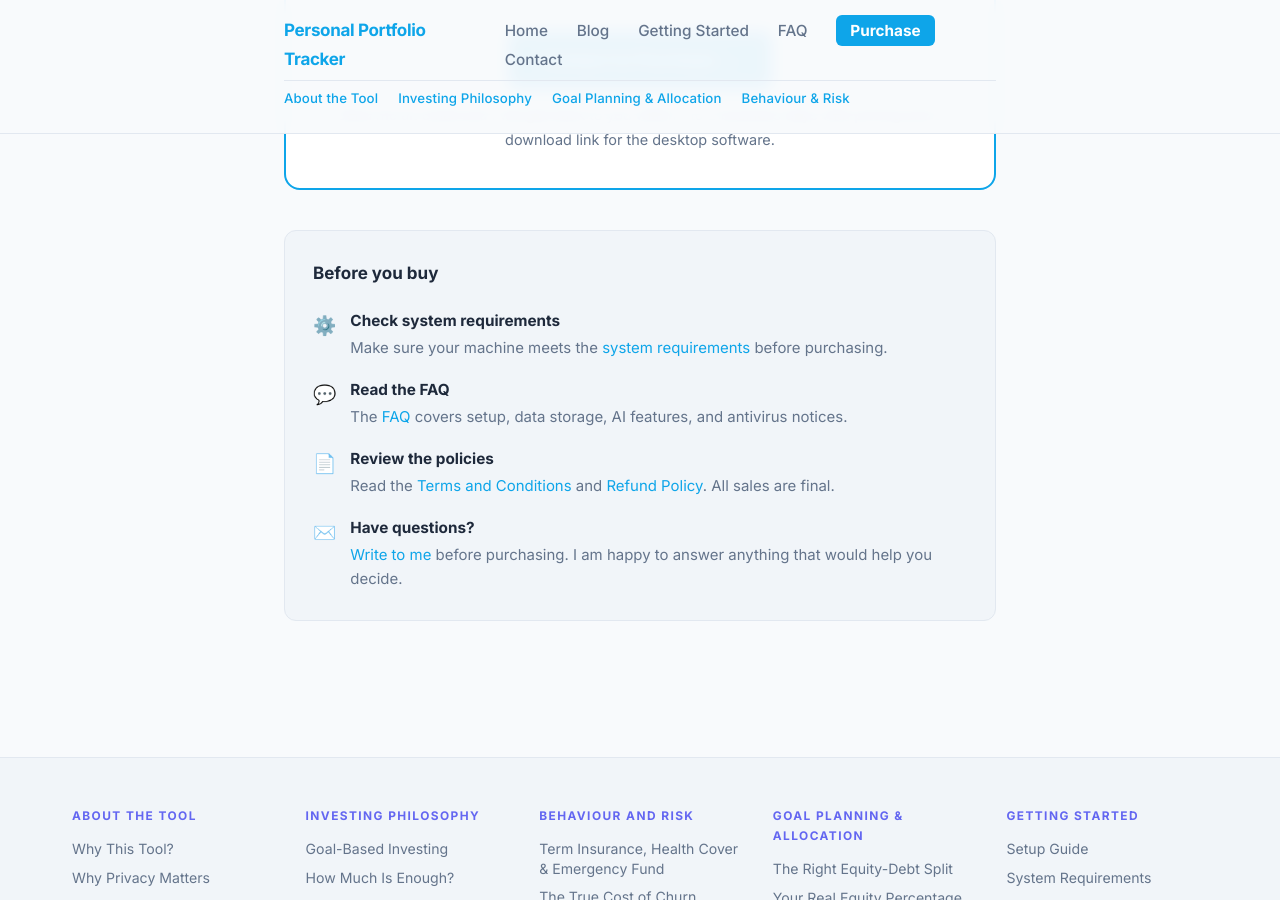
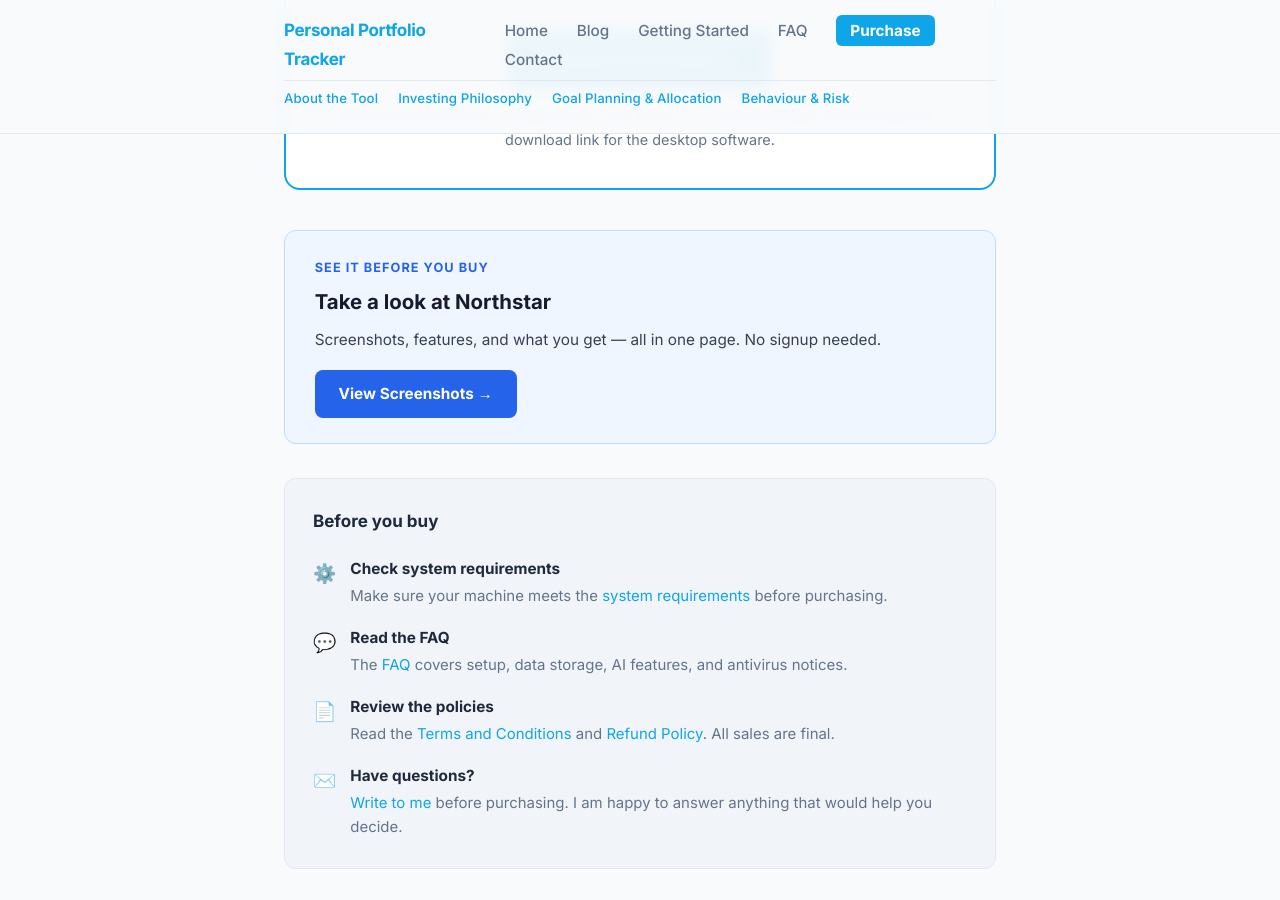
Before and after one commit to srikrishna2024/portfolio-tracker-blog, a Jekyll site: the page built from get-the-app/index.html, in a window 1280 px wide and 900 px high, scrolled down 762 px. Built offline with Jekyll 4.4.1, drawn with Linux system fonts in a browser that asks for light colours.

Commit message:
Add Northstar preview link to get-the-app page

```diff
--- a/get-the-app/index.html
+++ b/get-the-app/index.html
@@ -26,6 +26,13 @@
       <a href="{{ '/contact/' | relative_url }}" class="btn-primary btn-large">Contact to Purchase &rarr;</a>
       <p class="pricing-note">Send me an email and I will get back to you within 1 to 2 business days with pricing and a download link for the desktop software.</p>
     </div>
+  </div>
+
+  <div class="northstar-preview" style="background:#eff6ff;border:1px solid #bfdbfe;border-radius:12px;padding:1.5rem 1.75rem;margin:2rem 0;">
+    <p style="margin:0 0 0.4rem;font-size:0.75rem;font-weight:700;text-transform:uppercase;letter-spacing:0.08em;color:#2563eb;">See it before you buy</p>
+    <h2 style="margin:0 0 0.5rem;font-size:1.2rem;font-weight:700;color:#1a1a2e;">Take a look at Northstar</h2>
+    <p style="margin:0 0 1rem;font-size:0.9rem;color:#374151;line-height:1.6;">Screenshots, features, and what you get — all in one page. No signup needed.</p>
+    <a href="/portfolio-tracker-blog/northstar/" style="display:inline-block;background:#2563eb;color:white;font-size:0.9rem;font-weight:700;padding:0.65rem 1.4rem;border-radius:8px;text-decoration:none;">View Screenshots &rarr;</a>
   </div>
 
   <div class="getapp-checklist">
```
